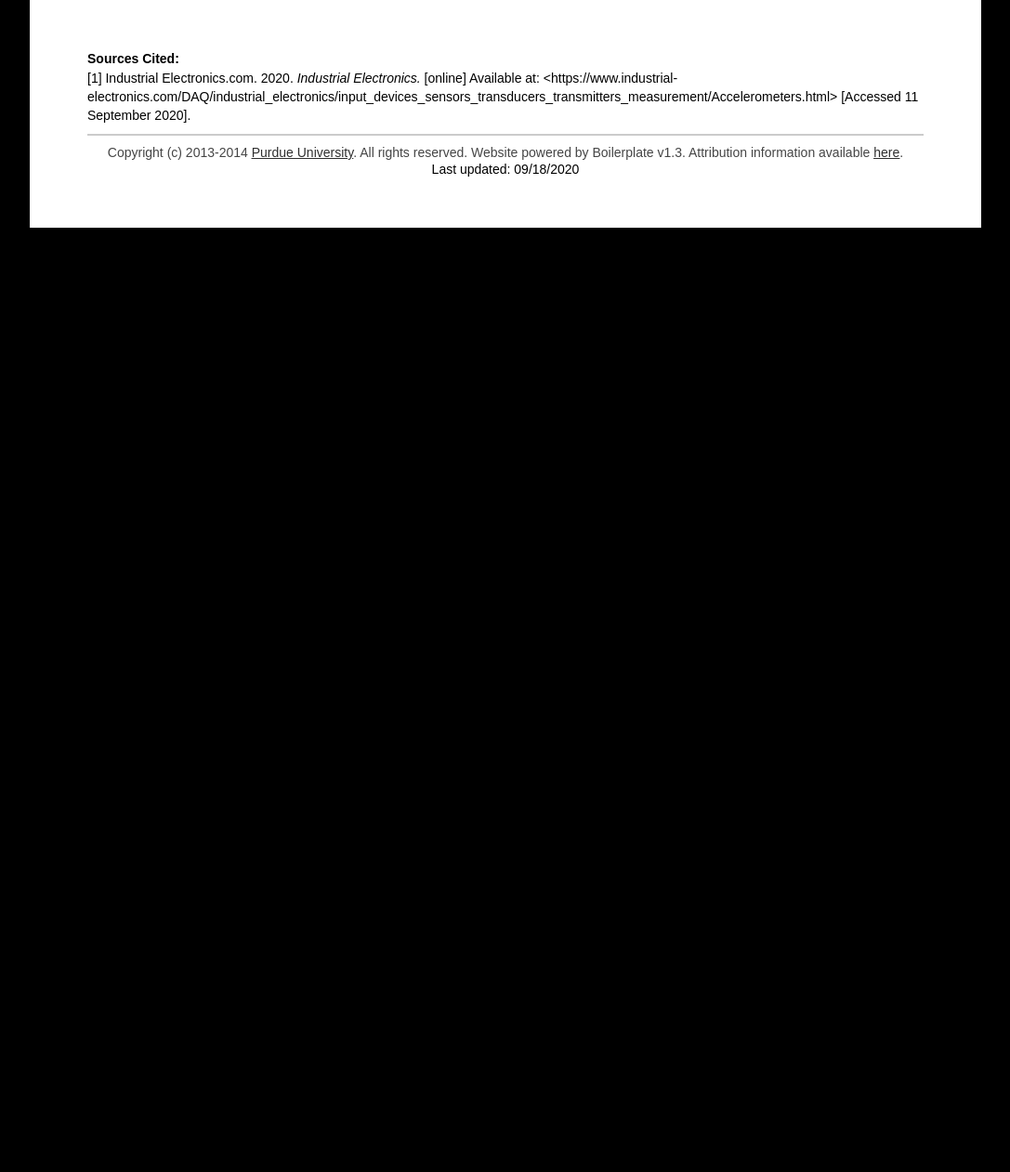
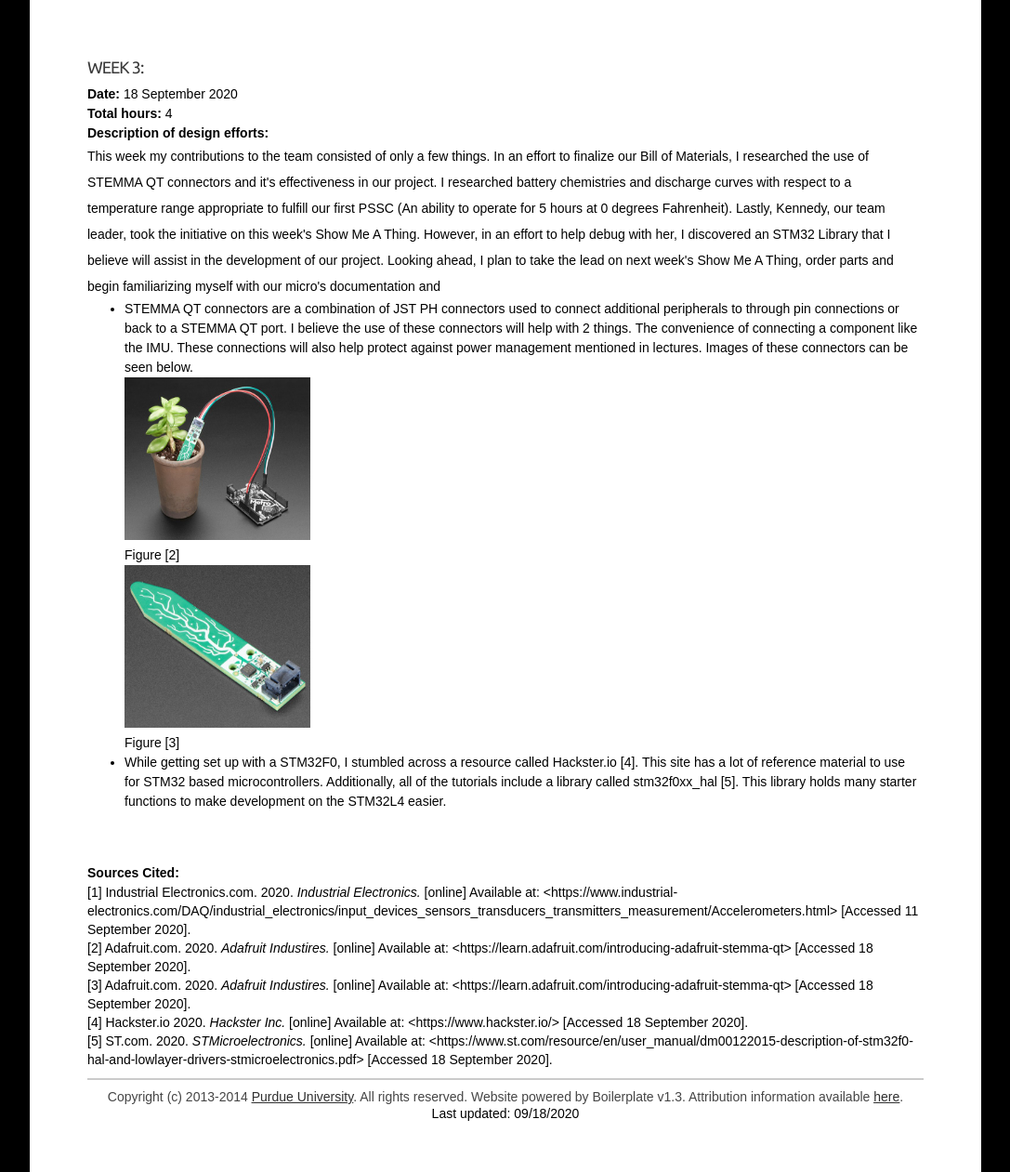
Before and after one commit to mitchellciupak-archived/Snow-WeAR-Goggles-OLD, a plain HTML site: page Team/progress/ciupak.html in a window 1280 px wide. Shown: the part 937-2198 px from the top of the page at 93% size, without its empty margins (96-1183 px from the left). Before the commit the page ends 1182 px from the top, so only its background shows below. Drawn offline with nearby package versions, Linux system fonts and the light colour scheme; some packages are replaced by stand-ins of ours; a script that the page names is missing.

Commit message:
Ciupak Progress Report

```diff
--- a/Team/progress/ciupak.html
+++ b/Team/progress/ciupak.html
@@ -76,10 +76,27 @@ contact course staff.
   				<li>I created a testable work environemnt or playground with an STM32 to test code for next weeks "Show me a thing".</li>
 			</ul>
 			<br><br>
-            <b>Sources Cited:</b><br>
-            <p style="line-height: 20px;">[1] Industrial Electronics.com. 2020. <i>Industrial Electronics.</i> [online] Available at: &lthttps://www.industrial-electronics.com/DAQ/industrial_electronics/input_devices_sensors_transducers_transmitters_measurement/Accelerometers.html> [Accessed 11 September 2020].<br>
 
-		</div>
+			<h4>Week 3:</h4>
+			<b>Date:</b> 18 September 2020<br>
+			<b>Total hours:</b> 4<br>
+			<b>Description of design efforts:</b><br>
+			<p>This week my contributions to the team consisted of only a few things. In an effort to finalize our Bill of Materials, I researched the use of STEMMA QT connectors and it's effectiveness in our project. I researched battery chemistries and discharge curves with respect to a temperature range appropriate to fulfill our first PSSC (An ability to operate for 5 hours at 0 degrees Fahrenheit). Lastly, Kennedy, our team leader, took the initiative on this week's Show Me A Thing. However, in an effort to help debug with her, I discovered an STM32 Library that I believe will assist in the development of our project. Looking ahead, I plan to take the lead on next week's Show Me A Thing, order parts and begin familiarizing myself with our micro's documentation and </p>
+			<ul>
+					<li>STEMMA QT connectors are a combination of JST PH connectors used to connect additional peripherals to through pin connections or back to a STEMMA QT port. I believe the use of these connectors will help with 2 things. The convenience of connecting a component like the IMU. These connections will also help protect against power management mentioned in lectures. Images of these connectors can be seen below.
+					<div><img src="stemma1.jpg" alt="https://learn.adafruit.com/introducing-adafruit-stemma-qt" width="200" height="175"></div> Figure [2]
+					<div><img src="stemma2.png" alt="https://learn.adafruit.com/introducing-adafruit-stemma-qt" width="200" height="175"></div> Figure [3]
+				</li>
+					<li>While getting set up with a STM32F0, I stumbled across a resource called Hackster.io [4]. This site has a lot of reference material to use for STM32 based microcontrollers. Additionally, all of the tutorials include a library called stm32f0xx_hal [5]. This library holds many starter functions to make development on the STM32L4 easier.</li>
+			</ul>
+			<br><br>
+			<b>Sources Cited:</b><br>
+			<p style="line-height: 20px;">[1] Industrial Electronics.com. 2020. <i>Industrial Electronics.</i> [online] Available at: &lthttps://www.industrial-electronics.com/DAQ/industrial_electronics/input_devices_sensors_transducers_transmitters_measurement/Accelerometers.html> [Accessed 11 September 2020].<br>
+			<p style="line-height: 20px;">[2] Adafruit.com. 2020. <i>Adafruit Industires.</i> [online] Available at: &lthttps://learn.adafruit.com/introducing-adafruit-stemma-qt> [Accessed 18 September 2020].<br>
+			<p style="line-height: 20px;">[3] Adafruit.com. 2020. <i>Adafruit Industires.</i> [online] Available at: &lthttps://learn.adafruit.com/introducing-adafruit-stemma-qt> [Accessed 18 September 2020].<br>
+			<p style="line-height: 20px;">[4] Hackster.io 2020. <i>Hackster Inc.</i> [online] Available at: &lthttps://www.hackster.io/> [Accessed 18 September 2020].<br>
+			<p style="line-height: 20px;">[5] ST.com. 2020. <i>STMicroelectronics.</i> [online] Available at: &lthttps://www.st.com/resource/en/user_manual/dm00122015-description-of-stm32f0-hal-and-lowlayer-drivers-stmicroelectronics.pdf> [Accessed 18 September 2020].<br>
+			</div>
 
 		<!-- Instantiate global footer. Any changes to the footer should be made through the top-level file "footer.html" -->
 		<div id="footer"></div>
```
Also changed, not shown: Team/progress/stemma1.jpg (added), Team/progress/stemma2.png (added).
